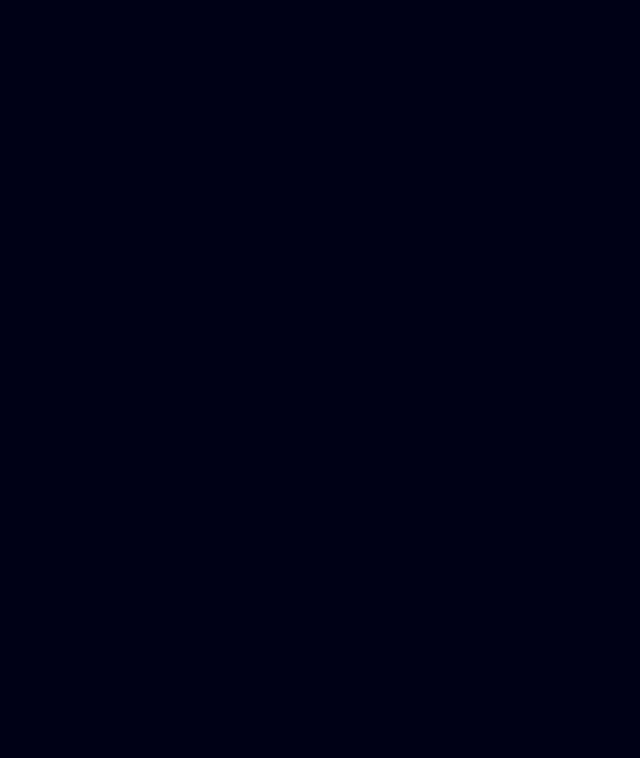
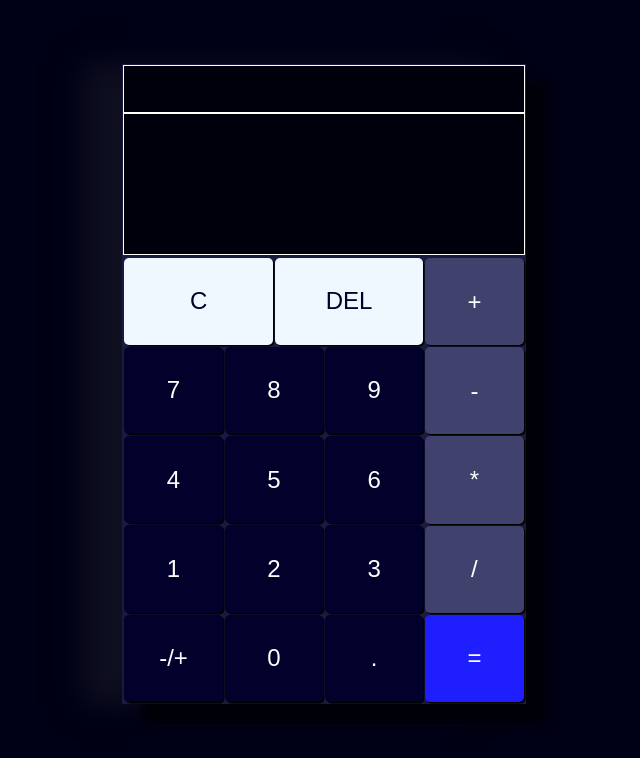
Before and after one commit to ManuelChime/js-calculator, a plain HTML site: page index.html in a window 1280 px wide. Shown: the whole page, without its empty margins (316-956 px from the left). Drawn offline with Linux system fonts and the light colour scheme.

Commit message:
Added calculator interface

```diff
--- a/index.html
+++ b/index.html
@@ -7,6 +7,42 @@
     <title>Calculator</title>
 </head>
 <body>
-
+    <main>
+        <div id="calculator">
+            <div id="screen">
+                <div id="prevCalc"></div>
+                <div id="actualCalc"></div>
+            </div>
+            <div id="keyboard">
+                <div id="block">
+                    <div id="functional">
+                        <button class="btn func">C</button>
+                        <button class="btn func">DEL</button>
+                    </div>
+                    <div id="numbers">
+                        <button class="btn number" id="seven"> 7 </button>
+                        <button class="btn number" id="eight"> 8 </button>
+                        <button class="btn number" id="nine"> 9 </button>
+                        <button class="btn number" id="four"> 4 </button>
+                        <button class="btn number" id="five"> 5 </button>
+                        <button class="btn number" id="six"> 6 </button>
+                        <button class="btn number" id="one"> 1 </button>
+                        <button class="btn number" id="two"> 2 </button>
+                        <button class="btn number" id="three"> 3 </button>
+                        <button class="btn number" id="negative"> -/+ </button>
+                        <button class="btn number" id="zero"> 0 </button>
+                        <button class="btn number" id="point"> . </button>
+                    </div>
+                </div>
+                <div id="operators">
+                    <button class="btn op" id="plus"> + </button>
+                    <button class="btn op" id="minus"> - </button>
+                    <button class="btn op" id="times"> * </button>
+                    <button class="btn op" id="divide"> / </button>
+                    <button class="btn op" id="equals"> = </button>
+                </div>
+            </div>
+        </div>
+    </main>
 </body>
 </html>
--- a/styles.css
+++ b/styles.css
@@ -7,4 +7,103 @@ body{
     background-color: rgb(0, 0, 22);
     width: 100vw;
     height: 100vh;
+    font-family: 'Courier New', Courier, monospace;
+    padding: 5%;
 }
+#calculator{
+    width: 35%;
+    height: 80vh;
+    margin: auto;
+    box-shadow: 20px 20px 10px rgb(0, 1, 7),-40px 0px 30px  rgb(14, 15, 31) ;
+}
+#screen{
+    width: 100%;
+    height: 30%;
+    background-color: rgb(0, 0, 12);
+    border: 1px solid rgba(29, 29, 66, 0.925);
+}
+#keyboard{
+    width: 100%;
+    height: 70%;
+    background-color: rgba(29, 29, 66, 0.925);
+    display: flex;
+    justify-content: space-evenly;
+    padding: 2px 0px 2px 2px;
+}
+.btn{
+    background-color: rgb(1, 1, 43);
+    color: white;
+    font-size: 1.5rem;
+    border-radius: 5px;
+    cursor: pointer;
+    box-shadow: 1.5px 1.5px black;
+    transition: all 0.3s;
+}
+.btn:active{ transform: translate(-2px,-2px); }
+
+#block{
+    width: 75%;
+    height: 100%;
+    display: flex;
+    flex-direction: column;
+}
+#functional{
+    width: 100%;
+    height: 20%;
+    gap: 2px;
+    flex-wrap: nowrap;
+    display: flex;
+}
+#functional .btn{
+    width: calc((100% - 2 * 2px) / 2);
+    height: calc(100% -  2px);
+    background-color: aliceblue;
+    color: rgb(1, 1, 43);
+}
+#functional .btn:hover{
+    background-color: rgb(19, 19, 39);
+    color: white;
+}
+
+#numbers{
+    width: 100%;
+    height: 80%;
+    display: flex;
+    flex-wrap: wrap;
+    gap: 2px;
+}
+#numbers .btn{
+    width: calc((100% - 3 * 2px) / 3);
+    height: calc((100% - 3 * 2px) / 4);
+}
+#operators{
+    width: 25%;
+    height: 100%;
+    display: flex;
+    flex-direction: column;
+    flex-wrap: wrap;
+    gap: 2px;
+}
+#operators .btn{
+    width: calc(100% - 2px);
+    height: calc((100% - 4 * 2px) / 5);
+    background-color: rgb(65, 65, 110);
+    color: white;
+}
+#equals{ background-color: rgb(30, 30, 255) !important; }
+#equals:hover{ background-color: rgb(1, 69, 255) !important}
+#screen{
+    display: flex;
+    flex-direction: column;
+    align-content: stretch;
+}
+#prevCalc{
+    width: 100%;
+    height: 25%;
+    border: 1px solid white;
+}
+#actualCalc{
+    border: 1px solid white;
+    width: auto;
+    height: 75%;
+}
```
